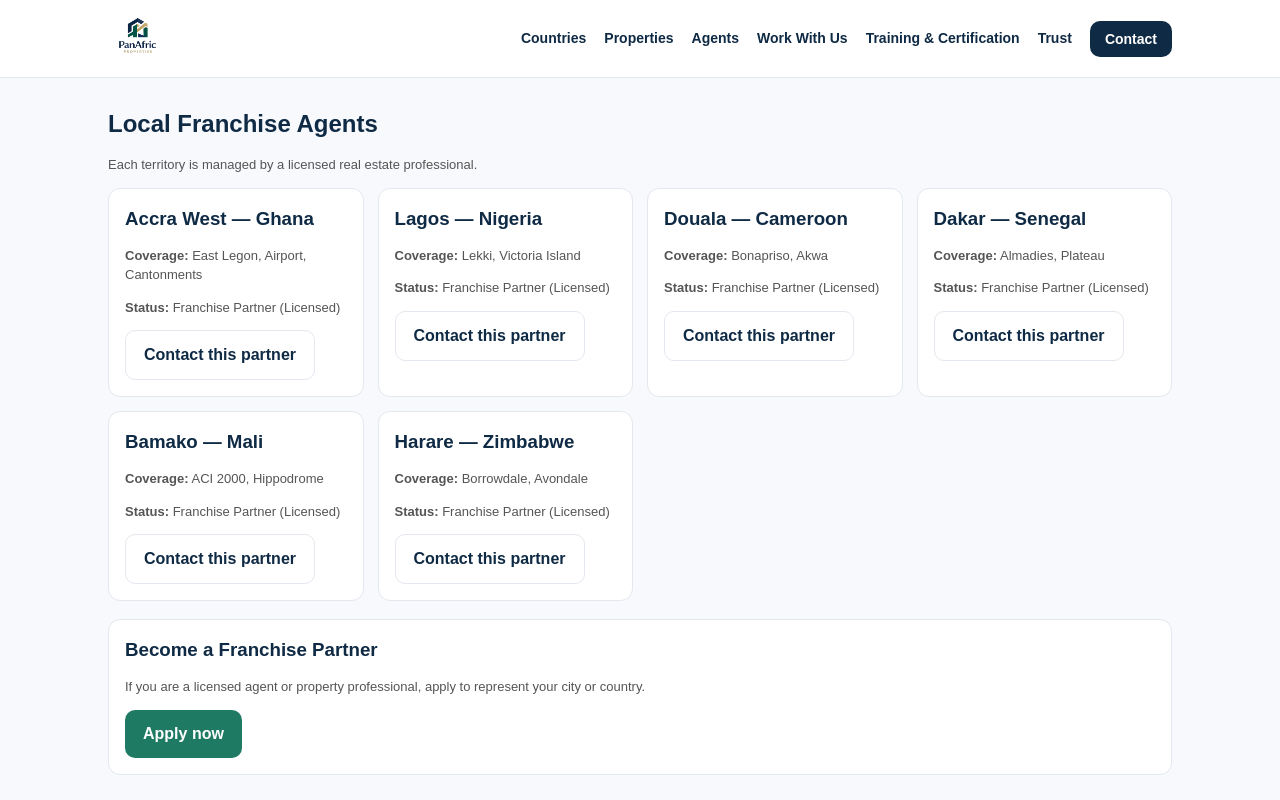
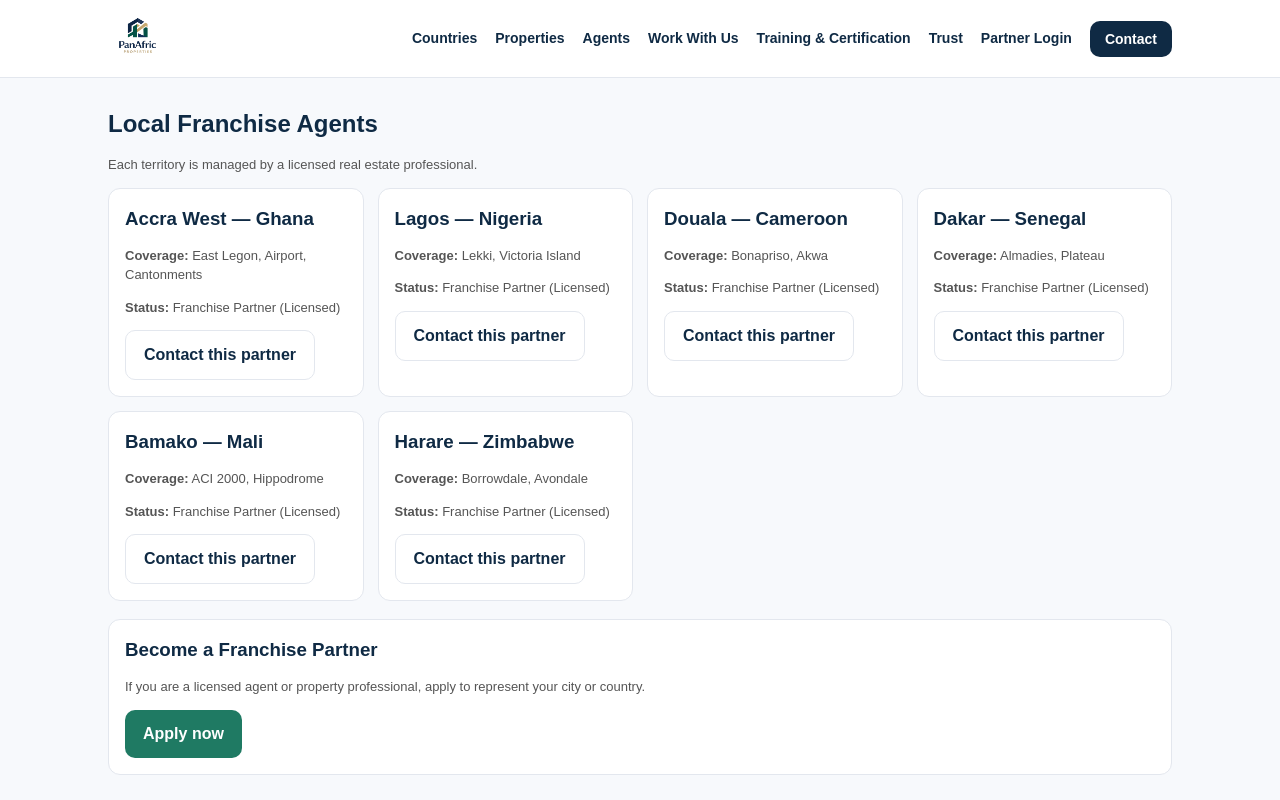
Before and after one commit to jnguegan/panafricproperties, a plain HTML site: page agents.html in a window 1280 px wide. Shown: the top 800 px of the page. Drawn offline with Linux system fonts and the light colour scheme.

Commit message:
Update agents.html

```diff
--- a/agents.html
+++ b/agents.html
@@ -26,6 +26,7 @@
         <a href="franchise.html">Work With Us</a>
         <a href="training.html">Training & Certification</a>
         <a href="trust.html">Trust</a>
+        <a href="login.html">Partner Login</a>
         <a href="contact.html" class="btn">Contact</a>
       </nav>
     </div>
```
